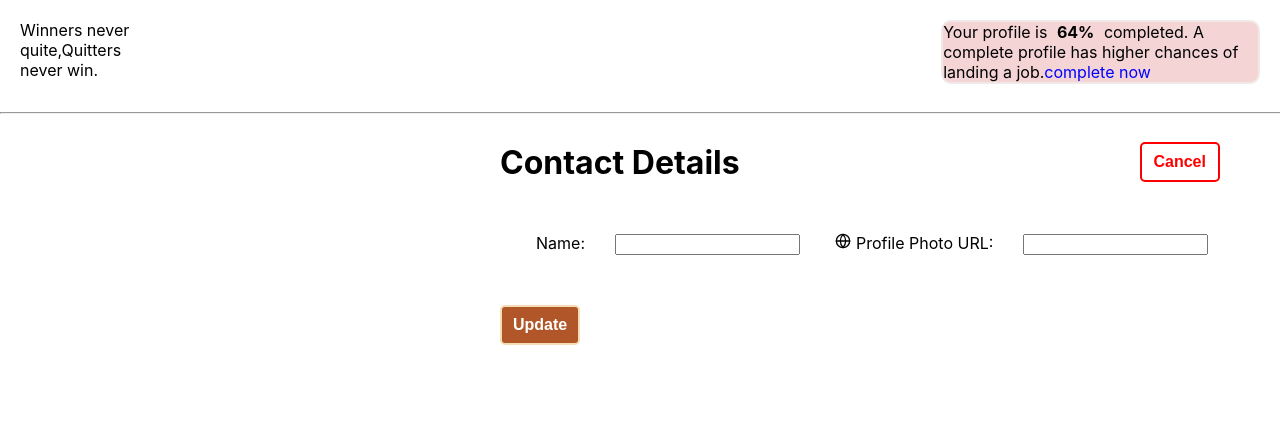
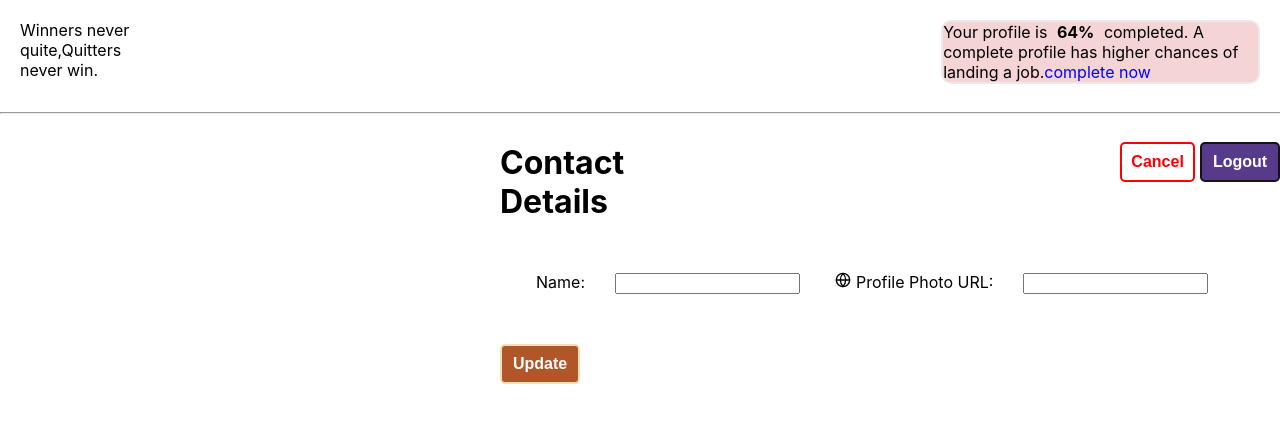
Before and after one commit to rupmedhi4/expense-trackerr, a React (Create React App) app: page /profile in a window 1280 px wide. Shown: the top 422 px of the page. Built offline with nearby package versions, Linux system fonts and the light colour scheme; some icons are missing.

Commit message:
Logout User

```diff
--- a/src/components/Profile.css
+++ b/src/components/Profile.css
@@ -45,6 +45,14 @@ span{
    color: red;
    width: 80px;
 }
+.logout{
+    border: 2px solid rgb(21, 21, 21);
+    border-radius: 5px;
+    margin-left: 5px;
+   background-color:  #573b8a;
+   color: white;
+   width: 80px;
+}
 .contact{
     display: inline-flex;
 
--- a/src/components/Profile.js
+++ b/src/components/Profile.js
@@ -9,6 +9,10 @@ export default function Profile() {
 const context=useContext(AuthContext);
     const nameRef=useRef();
      const imageRef=useRef();
+
+     function logOutHandler(){
+      context.logout();
+     }
     async function submitHandler(event){
         event.preventDefault();
         if(nameRef.current.value==="" ||imageRef.current.value===""){
@@ -86,7 +90,10 @@ const context=useContext(AuthContext);
     <div className='details' >
         <div className='contact'>
         <h1>Contact Details</h1>
-        <button className='cancel'>Cancel</button></div>
+        <button className='cancel'>Cancel</button>
+        <a href='/'><button className='logout' onClick={logOutHandler} >Logout</button></a>
+        </div>
+
         <div className='form'>
         <label htmlFor='name'><span><FaGithub/></span>Name:</label>
         <input type='text' name='name' className='input' ref={nameRef}></input>
```
